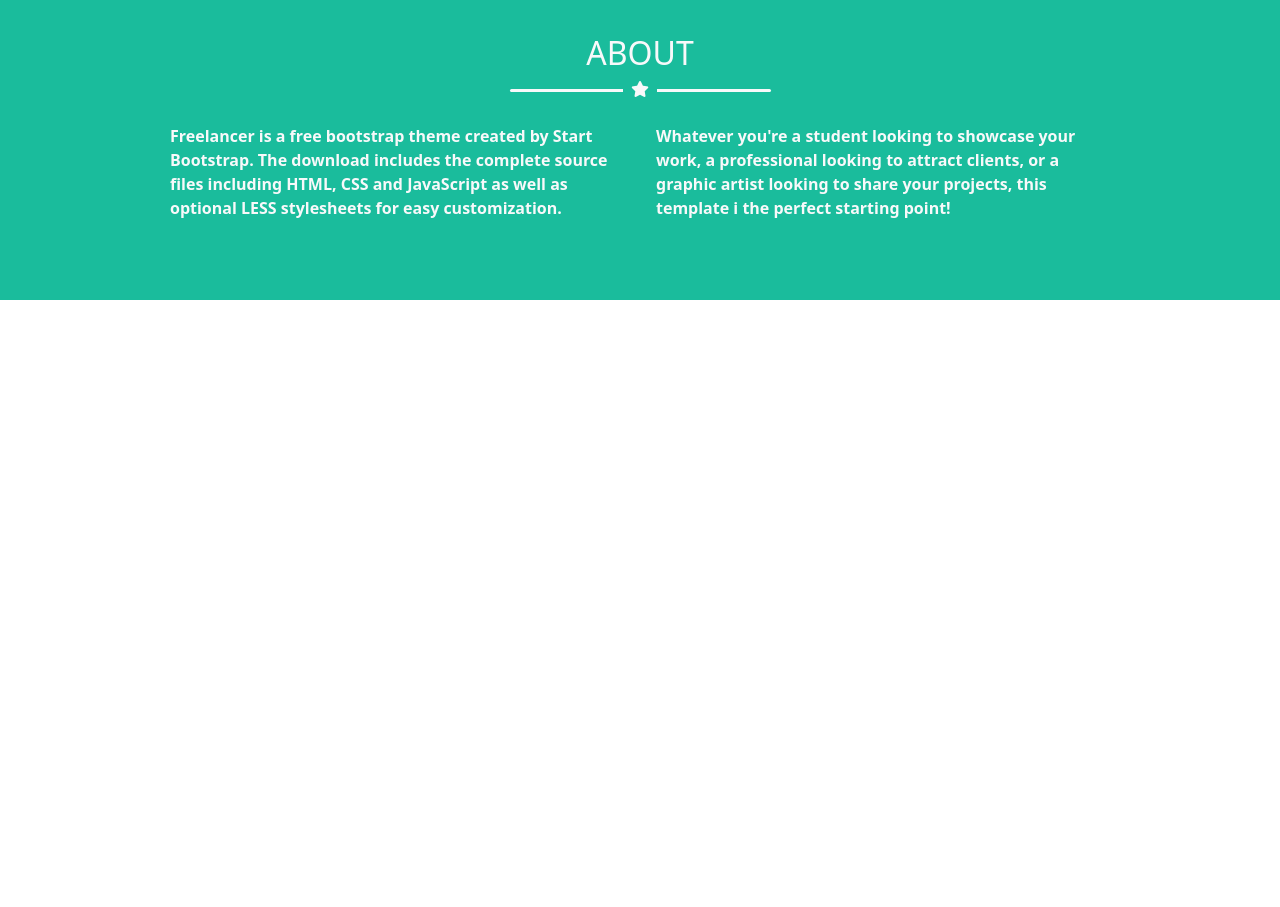
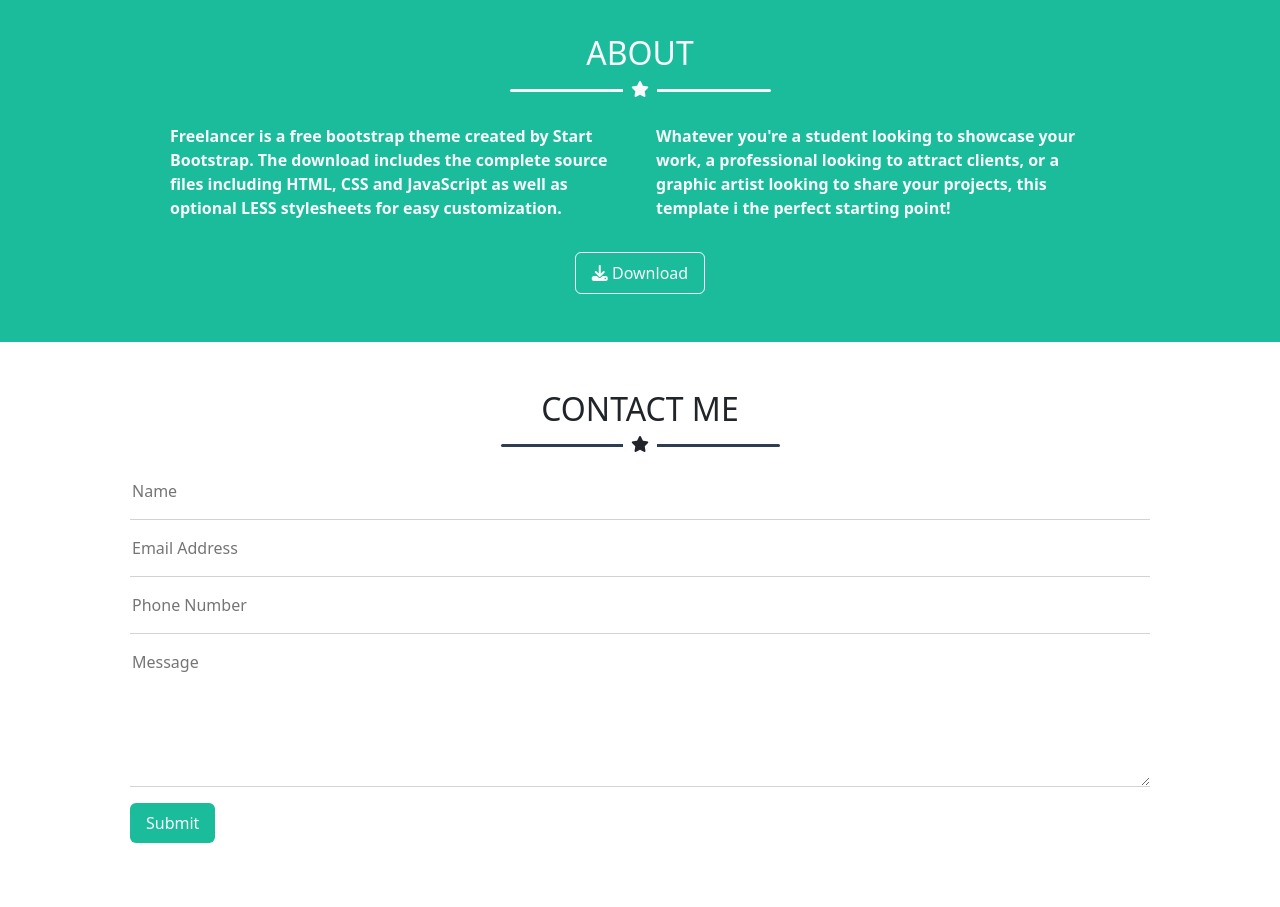
Before and after one commit to IIODERII/html-css-bootstrap-freelancer, a plain HTML site: page index.html in a window 1280 px wide. Shown: the part 1276-2183 px from the top of the page. Before the commit the page ends 1576 px from the top, so only its background shows below. Drawn offline with nearby package versions, Linux system fonts and the light colour scheme.

Commit message:
added contact page and its style

```diff
--- a/css/style.css
+++ b/css/style.css
@@ -14,6 +14,14 @@
 
 .my-bg-footer{
     background-color: var(--my-color-footer);
+}
+
+.my-text-primary{
+    color: var(--my-color-primary);
+}
+
+.my-text-secondary{
+    color: var(--my-color-secondary);
 }
 
 img{
@@ -43,6 +51,15 @@ img{
     transform: translateX(-50%);
 }
 
+.border-bot{
+    border-bottom: 1px solid lightgray!important;
+}
+
+.primary-hov:hover{
+    background-color: #0f6f5c;
+    transition: all 0.3s;
+}
+
 @media screen and (max-width: 768px){
     .hamburger-menu:hover ul{
         display: block!important;
--- a/index.html
+++ b/index.html
@@ -101,6 +101,27 @@
                         Whatever you're a student looking to showcase your work, a professional looking to attract clients, or a graphic artist looking to share your projects, this template i the perfect starting point!
                     </p>
                 </div>
+
+                <div class="text-center"><a href="#" class=" primary-hov border border-1 border-light d-inline-block  text-decoration-none text-light px-3 py-2 rounded-2"><i class="fa-solid fa-download"></i> Download</a></div>
+            </div>
+        </section>
+
+        <section id="contact">
+            <div class="container py-5">
+                <h2 class="text-uppercase text-center fs-2">contact me</h2>
+
+                <div class="star py-2 position-relative pb-3">
+                    <div class="line w-25 my-bg-primary mx-auto rounded-2"></div>
+                    <i class="fa-solid fa-star bg-white px-2"></i>
+                </div>
+
+                <form action="#" class="px-5">
+                    <input type="text" placeholder="Name" class="d-block w-100 my-text-primary border-0 py-3 border-bot">
+                    <input type="email" placeholder="Email Address" class="d-block w-100 my-text-primary border-0 py-3 border-bot">
+                    <input type="tel" placeholder="Phone Number" class="d-block w-100 my-text-primary border-0 py-3 border-bot">
+                    <textarea cols="30" rows="5" placeholder="Message" class="d-block w-100 my-text-primary border-0 py-3 border-bot"></textarea>
+                    <input type="submit" class="primary-hov my-bg-secondary text-light rounded-2 border-0 py-2 px-3 my-3">
+                </form>
             </div>
         </section>
     </main>
```
